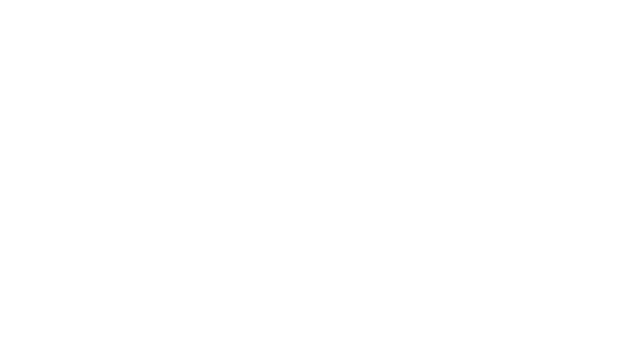
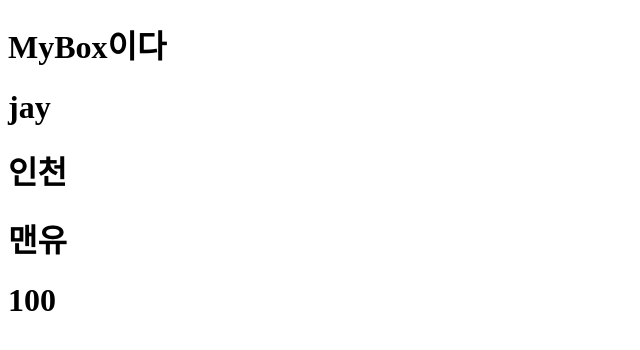
Before and after one commit to namic123/React-basics, a React (Create React App) app: page / in a window 1280 px wide. Shown: the top 350 px of the page, without its empty margins (0-640 px from the left). Built offline with nearby package versions, Linux system fonts and the light colour scheme.

Commit message:
export default import 연습 완료

```diff
--- a/src/App.js
+++ b/src/App.js
@@ -1,7 +1,12 @@
+import MyBox, { person, team } from "./component/MyContainer";
 function App() {
   return (
     <div>
-
+      <MyBox />
+      <h1>{person.name}</h1>
+      <h1>{person.address}</h1>
+      <h1>{team.title}</h1>
+      <h1>{team.score}</h1>
     </div>
   );
 }
--- /dev/null
+++ b/src/component/MyContainer.js
@@ -0,0 +1,13 @@
+export function MyBox() {
+  return (
+    <>
+      <div>
+        <h1>MyBox이다</h1>
+      </div>
+    </>
+  );
+}
+export const person = { name: "jay", address: "인천" };
+export const team = { title: "맨유", score: 100 };
+
+export default MyBox;
```
